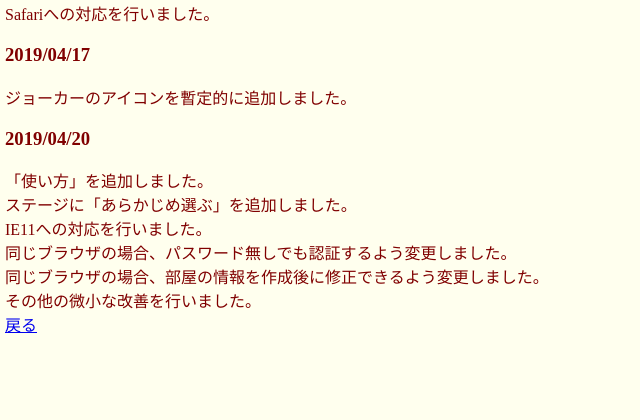
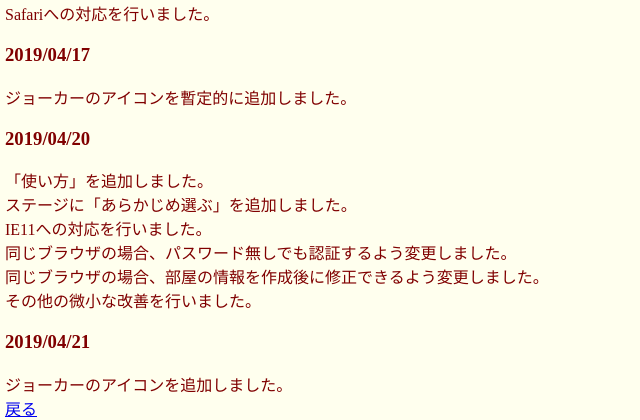
Before and after one commit to takasa5/ssbu-roomlist, a Flask app: page /history in a window 1280 px wide. Shown: the part 1430-1850 px from the top of the page, without its empty margins (0-640 px from the left). Before the commit the page ends 1763 px from the top, so only its background shows below. Run offline with Flask 2, Linux system fonts and the light colour scheme.

Commit message:
UPDATE: history

```diff
--- a/templates/history.html
+++ b/templates/history.html
@@ -59,6 +59,8 @@
     同じブラウザの場合、パスワード無しでも認証するよう変更しました。<br>
     同じブラウザの場合、部屋の情報を作成後に修正できるよう変更しました。<br>
     その他の微小な改善を行いました。<br>
+    <h3>2019/04/21</h3>
+    ジョーカーのアイコンを追加しました。<br>
     <a href="/">戻る</a>
 </body>
 
```
